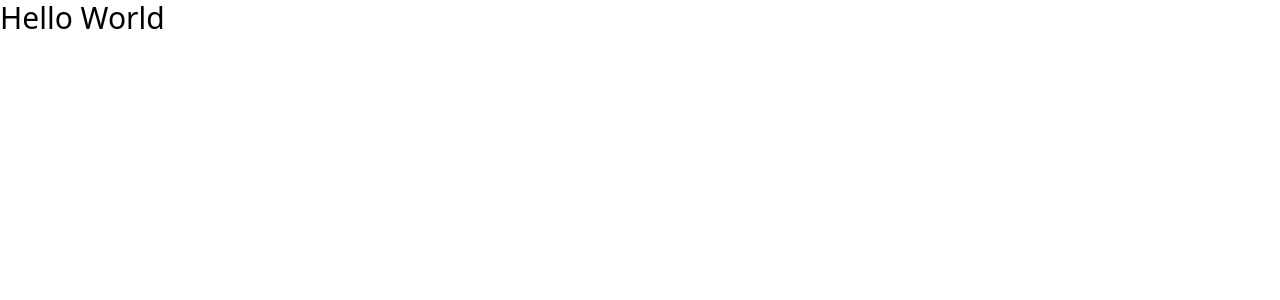
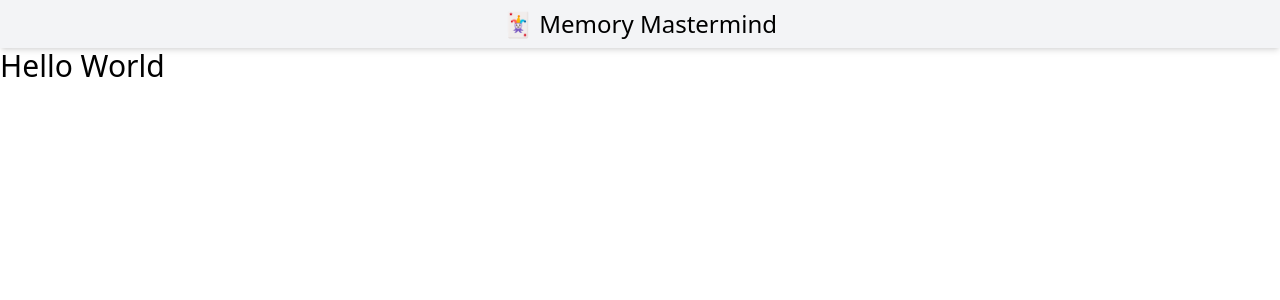
Before and after one commit to nagybnc/memory-mastermind, a Next.js app: page / in a window 1280 px wide. Shown: the top 300 px of the page. Built offline with nearby package versions, Linux system fonts and the light colour scheme.

Commit message:
Add Header

```diff
--- /dev/null
+++ b/app/header.tsx
@@ -0,0 +1,11 @@
+import React from "react";
+
+function Header() {
+  return (
+    <header className="bg-gray-100 py-2 text-center text-2xl shadow-md">
+      🃏 Memory Mastermind
+    </header>
+  );
+}
+
+export default Header;
--- a/app/layout.tsx
+++ b/app/layout.tsx
@@ -1,18 +1,23 @@
-import './globals.css'
+import "./globals.css";
+import Header from "./header";
 
 export const metadata = {
-  title: 'Create Next App',
-  description: 'Generated by create next app',
-}
+  title: "Memory Mastermind",
+  description: "Web Memory Game Challenge",
+};
 
 export default function RootLayout({
   children,
 }: {
-  children: React.ReactNode
+  children: React.ReactNode;
 }) {
   return (
     <html lang="en">
-      <body>{children}</body>
+      <head />
+      <body className="flex h-screen flex-col">
+        <Header />
+        <main className="h-full">{children}</main>
+      </body>
     </html>
-  )
+  );
 }
```
